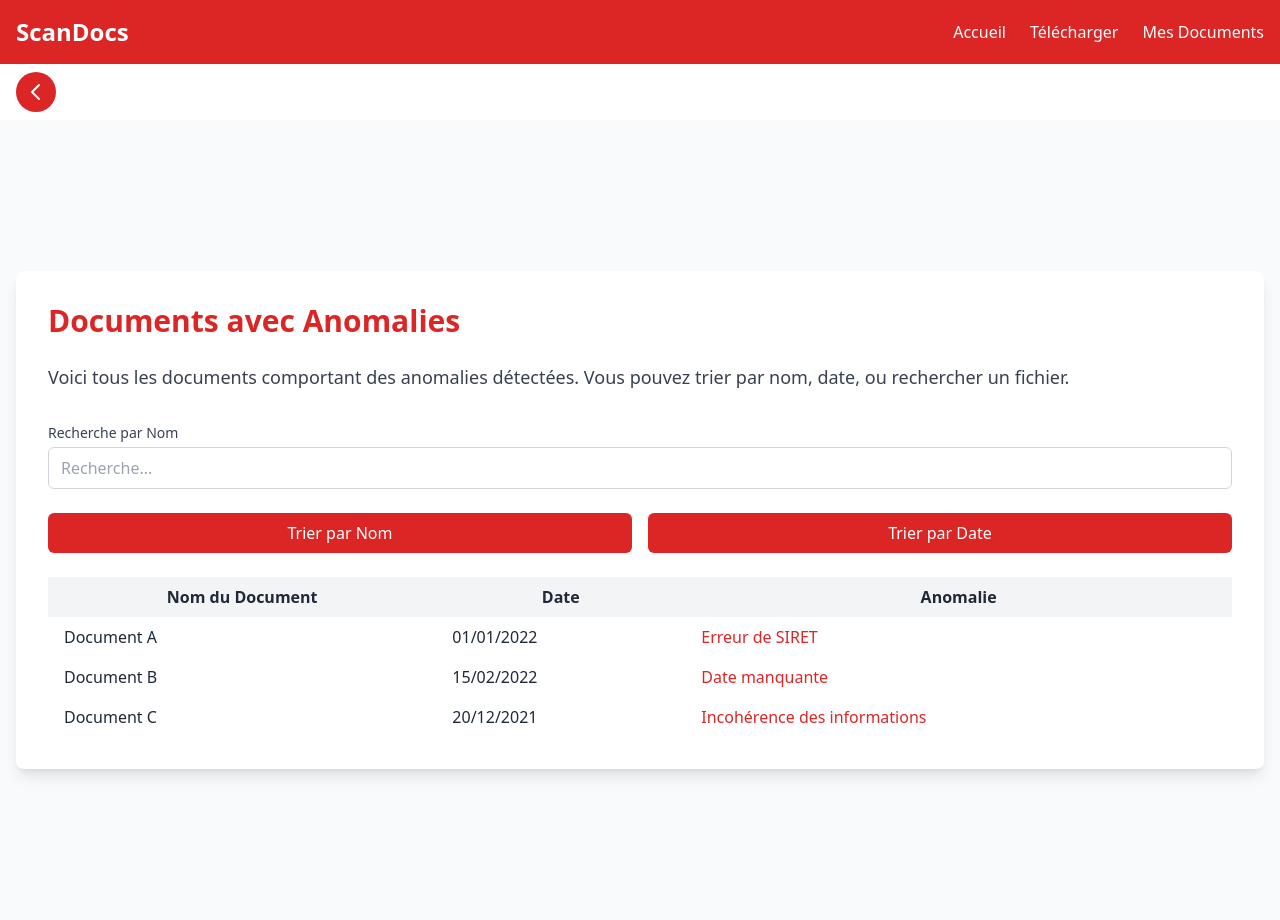
After one commit to Yamnyr/hackathon-doc-processing, a Flask app: page /anomalie.html in a window 1280 px wide. The commit adds this page. Run offline with Flask 3, Linux system fonts and the light colour scheme; some libraries are stand-ins or nearby versions.

Commit message:
ajout page pour document anomalie

```diff
--- a/frontend/flask_app.py
+++ b/frontend/flask_app.py
@@ -48,6 +48,11 @@ def rib():
 def ursaff():
      return render_template('ursaff.html')
 
+ # Route pour la page de test
+@app.route('/anomalie.html')
+def anomalie():
+     return render_template('anomalie.html')
+
 
 
 # Lancement de l'application Flask
--- /dev/null
+++ b/frontend/templates/anomalie.html
@@ -0,0 +1,128 @@
+<!DOCTYPE html>
+<html lang="fr">
+<head>
+    <meta charset="UTF-8">
+    <meta name="viewport" content="width=device-width, initial-scale=1.0">
+    <title>Anomalies - ScanDocs</title>
+    <script src="https://cdn.tailwindcss.com"></script>
+</head>
+<body class="bg-white text-gray-800">
+
+    <!-- Navbar -->
+    <nav class="bg-red-600 p-4 text-white">
+        <div class="max-w-7xl mx-auto flex justify-between items-center">
+            <a href="home.html" class="text-2xl font-bold">ScanDocs</a>
+            <ul class="flex space-x-6">
+                <li><a href="home.html" class="hover:text-gray-300">Accueil</a></li>
+                <li><a href="upload.html" class="hover:text-gray-300">Télécharger</a></li>
+                <li><a href="mes_documents.html" class="hover:text-gray-300">Mes Documents</a></li>
+            </ul>
+        </div>
+    </nav>
+
+    <!-- Retour Button -->
+    <div class="flex justify-start px-4 py-2">
+        <a href="mes_documents.html" class="bg-red-600 text-white p-2 rounded-full hover:bg-red-700 transition duration-300">
+            <svg xmlns="http://www.w3.org/2000/svg" class="w-6 h-6" fill="none" viewBox="0 0 24 24" stroke="currentColor">
+                <path stroke-linecap="round" stroke-linejoin="round" stroke-width="2" d="M15 19l-7-7 7-7"></path>
+            </svg>
+        </a>
+    </div>
+
+    <!-- Document Section -->
+    <section class="flex items-center justify-center min-h-screen bg-gray-50 px-4">
+        <div class="bg-white p-8 rounded-lg shadow-lg w-full max-w-7xl">
+            <h2 class="text-3xl font-semibold text-red-600 mb-6">Documents avec Anomalies</h2>
+            <p class="text-lg text-gray-700 mb-8">Voici tous les documents comportant des anomalies détectées. Vous pouvez trier par nom, date, ou rechercher un fichier.</p>
+
+            <!-- Barre de Recherche -->
+            <div class="mb-6">
+                <label for="search" class="block text-sm font-medium text-gray-700">Recherche par Nom</label>
+                <input type="text" id="search" class="mt-1 block w-full px-3 py-2 border border-gray-300 rounded-md" placeholder="Recherche...">
+            </div>
+
+            <!-- Tri Section -->
+            <div class="flex space-x-4 mb-6">
+                <button id="sort-name" class="bg-red-600 text-white py-2 px-4 rounded-md hover:bg-red-700 w-full">Trier par Nom</button>
+                <button id="sort-date" class="bg-red-600 text-white py-2 px-4 rounded-md hover:bg-red-700 w-full">Trier par Date</button>
+            </div>
+
+            <!-- Document List -->
+            <table id="anomalie-table" class="min-w-full table-auto">
+                <thead class="bg-gray-100">
+                    <tr>
+                        <th class="px-4 py-2">Nom du Document</th>
+                        <th class="px-4 py-2">Date</th>
+                        <th class="px-4 py-2">Anomalie</th>
+                    </tr>
+                </thead>
+                <tbody>
+                    <tr data-name="Document A" data-date="2022-01-01" data-anomaly="Erreur de SIRET">
+                        <td class="px-4 py-2">Document A</td>
+                        <td class="px-4 py-2">01/01/2022</td>
+                        <td class="px-4 py-2 text-red-600">Erreur de SIRET</td>
+                    </tr>
+                    <tr data-name="Document B" data-date="2022-02-15" data-anomaly="Date manquante">
+                        <td class="px-4 py-2">Document B</td>
+                        <td class="px-4 py-2">15/02/2022</td>
+                        <td class="px-4 py-2 text-red-600">Date manquante</td>
+                    </tr>
+                    <tr data-name="Document C" data-date="2021-12-20" data-anomaly="Incohérence des informations">
+                        <td class="px-4 py-2">Document C</td>
+                        <td class="px-4 py-2">20/12/2021</td>
+                        <td class="px-4 py-2 text-red-600">Incohérence des informations</td>
+                    </tr>
+                </tbody>
+            </table>
+        </div>
+    </section>
+
+    <script>
+        // Fonction pour trier les documents par nom
+        document.getElementById('sort-name').addEventListener('click', function() {
+            let rows = Array.from(document.querySelectorAll('#anomalie-table tbody tr'));
+            rows.sort((a, b) => {
+                let nameA = a.getAttribute('data-name').toLowerCase();
+                let nameB = b.getAttribute('data-name').toLowerCase();
+                return nameA > nameB ? 1 : -1;
+            });
+
+            // Réorganiser les lignes dans le tableau
+            let tbody = document.querySelector('#anomalie-table tbody');
+            tbody.innerHTML = '';
+            rows.forEach(row => tbody.appendChild(row));
+        });
+
+        // Fonction pour trier les documents par date
+        document.getElementById('sort-date').addEventListener('click', function() {
+            let rows = Array.from(document.querySelectorAll('#anomalie-table tbody tr'));
+            rows.sort((a, b) => {
+                let dateA = new Date(a.getAttribute('data-date'));
+                let dateB = new Date(b.getAttribute('data-date'));
+                return dateA - dateB;
+            });
+
+            // Réorganiser les lignes dans le tableau
+            let tbody = document.querySelector('#anomalie-table tbody');
+            tbody.innerHTML = '';
+            rows.forEach(row => tbody.appendChild(row));
+        });
+
+        // Fonction de recherche par nom
+        document.getElementById('search').addEventListener('input', function() {
+            let searchValue = this.value.toLowerCase();
+            let rows = Array.from(document.querySelectorAll('#anomalie-table tbody tr'));
+
+            rows.forEach(row => {
+                let name = row.getAttribute('data-name').toLowerCase();
+                if (name.includes(searchValue)) {
+                    row.style.display = '';
+                } else {
+                    row.style.display = 'none';
+                }
+            });
+        });
+    </script>
+
+</body>
+</html>
--- a/frontend/templates/documents.html
+++ b/frontend/templates/documents.html
@@ -41,6 +41,9 @@
             <a href="rib.html" class="bg-red-600 text-white p-8 rounded-lg text-center hover:bg-red-700 transition duration-300">
                 RIB
             </a>
+             <a href="anomalie.html" class="bg-red-600 text-white p-8 rounded-lg text-center hover:bg-red-700 transition duration-300">
+                Anomalies
+            </a>
         </div>
     </section>
 
```
Also changed, not shown: frontend/app.py (+1 -6 lines).
